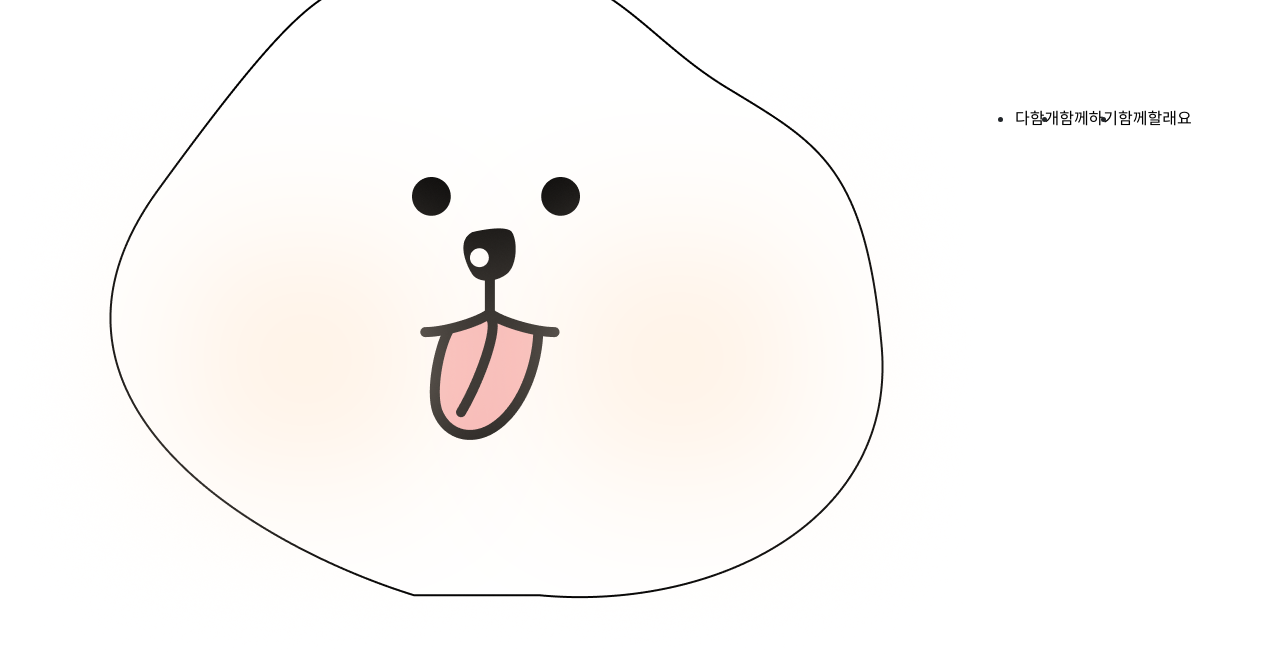
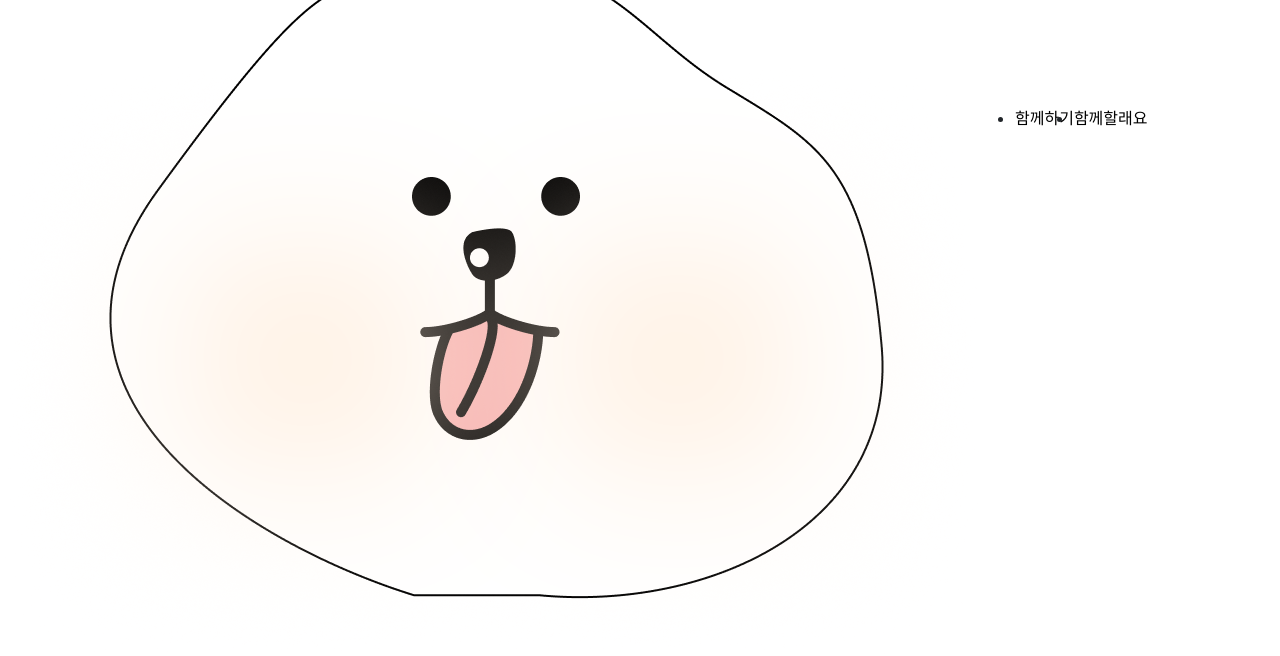
Before and after one commit to chohyeryung/DahamDog, a Django app: page /board/ in a window 1280 px wide. Shown: the part 410-1066 px from the top of the page. Run offline with Django 3.2, Linux system fonts and the light colour scheme; the visitor is signed in with stand-in values (Sample User, id 1); data that the repository does not hold is empty; some libraries are stand-ins or nearby versions.

Commit message:
#7-10. style 정리

```diff
--- a/templates/navbar.html
+++ b/templates/navbar.html
@@ -5,9 +5,9 @@
     <a class="navbar-brand" href="{% url 'daham:index' %}"> <img src="{% static 'img/logo2.png' %}" alt=""/> </a>
     {% if user.is_authenticated %}
         <ul class="menu navbar">
-            <li class="nav-item">
-                <a href="{% url 'daham:intro' %}">다함개</a>
-            </li>
+{#            <li class="nav-item">#}
+{#                <a href="{% url 'daham:intro' %}">다함개</a>#}
+{#            </li>#}
             <li class="nav-item">
                 <a href="{% url 'daham:board' %}">함께하기</a>   <!-- 봉사 신청 -->
             </li>
@@ -25,9 +25,9 @@
         </ul>
     {% else %}
         <ul class="menu navbar">
-            <li class="nav-item">
-                <a href="{% url 'common:login' %}">다함개</a>
-            </li>
+{#            <li class="nav-item">#}
+{#                <a href="{% url 'common:login' %}">다함개</a>#}
+{#            </li>#}
             <li class="nav-item">
                 <a href="{% url 'common:login' %}">함께하기</a>   <!-- 봉사 신청 -->
             </li>
```
Also changed, not shown: static/img/logo.png (deleted), 1 other file.
